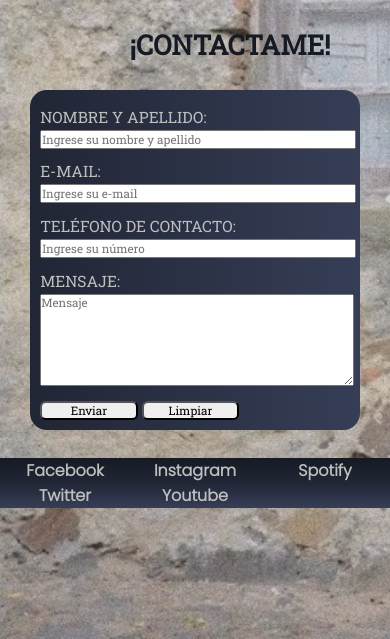
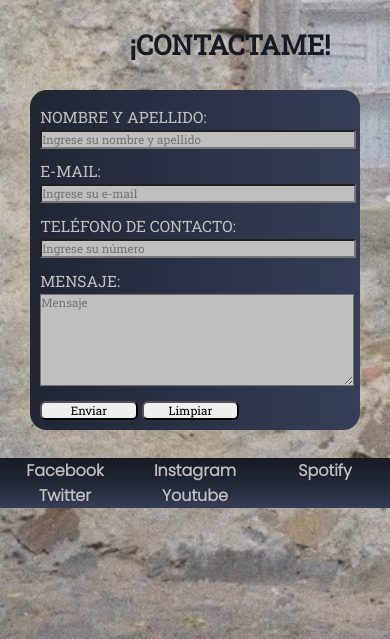
Before and after one commit to JdelaCruz25/proyecto-buji, a plain HTML site: page archivos-html/contacto.html in a window 390 px wide. Shown: the part 205-844 px from the top of the page. Drawn offline with nearby package versions, Linux system fonts and the light colour scheme.

Commit message:
agrego background claro, debido a que en mobile no queda igual que en monitor

```diff
--- a/archivos-css/style.css
+++ b/archivos-css/style.css
@@ -284,6 +284,7 @@ nav, footer {
     font-size: 3vw;
     font-weight: 500;
     font-family: 'Roboto Slab', serif;
+    background-color: #BFBFBF;
 }
 
 .botones input {
```
